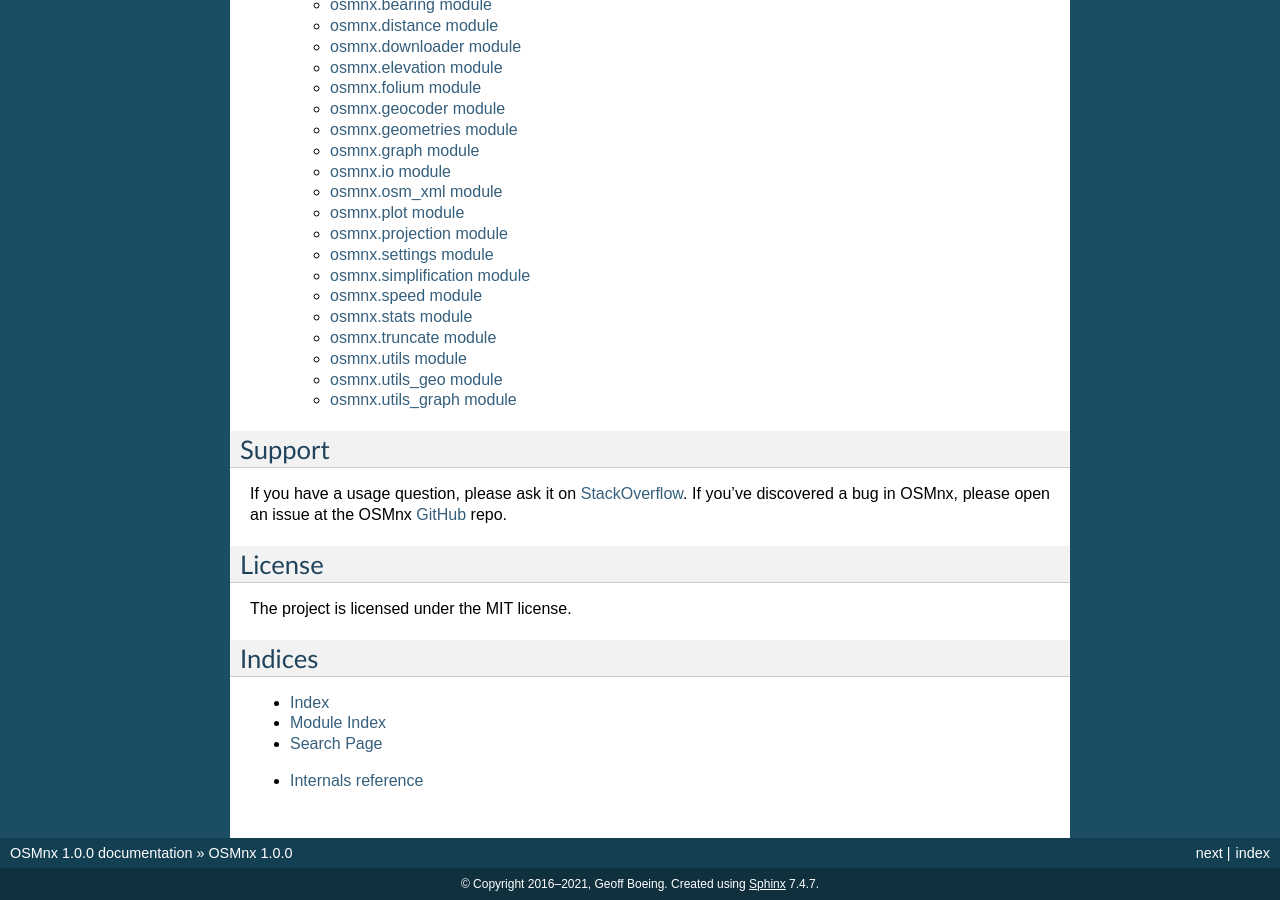
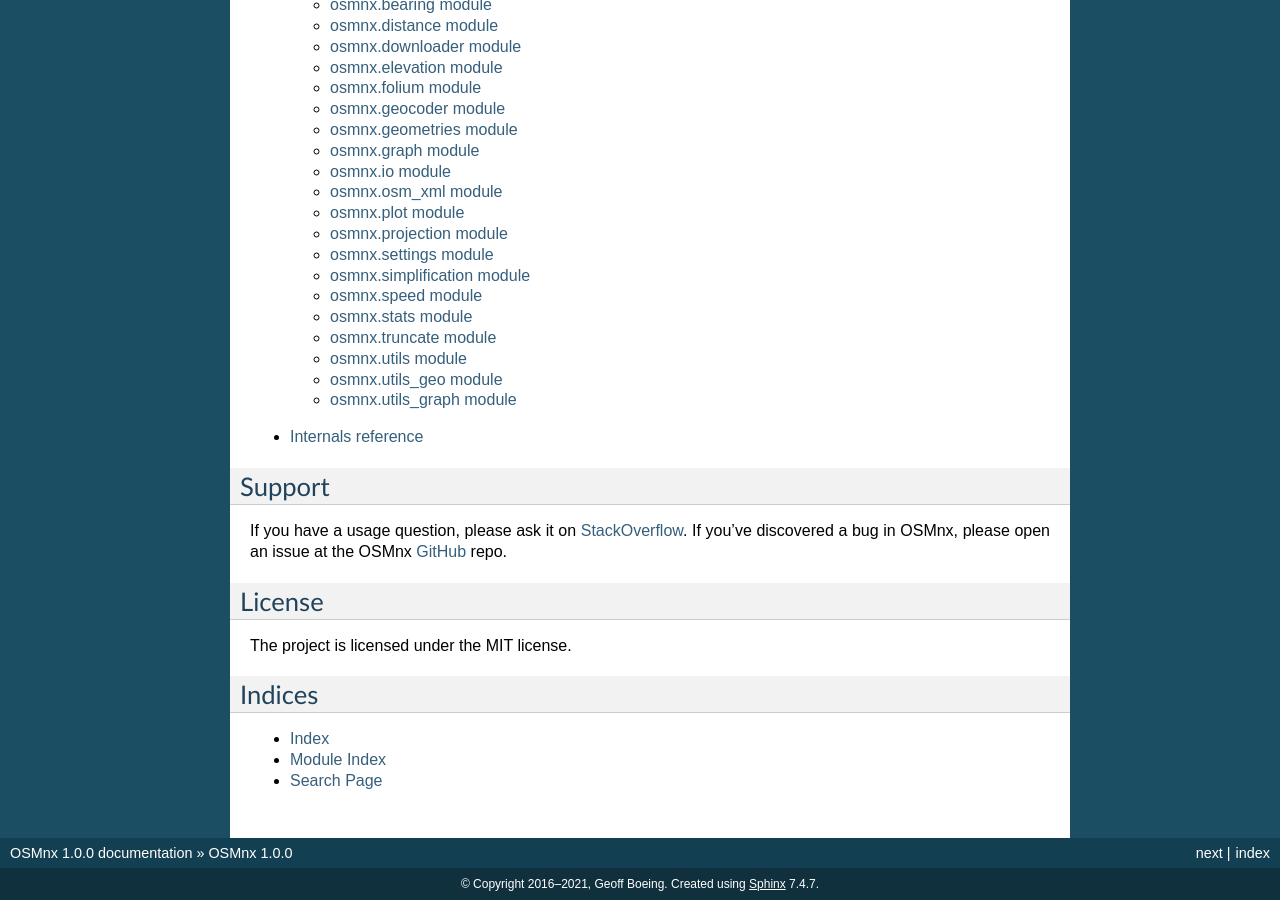
Before and after one commit to gboeing/osmnx, a Sphinx documentation site: the page built from docs/source/index.rst, in a window 1280 px wide and 900 px high, scrolled down 1650 px. Built offline with Sphinx 7.4.7, drawn with Linux system fonts in a browser that asks for light colours; part of the change alters nothing that is shown.

```diff
--- a/docs/source/index.rst
+++ b/docs/source/index.rst
@@ -76,6 +76,11 @@ Reference
 
    osmnx
 
+.. toctree::
+   :maxdepth: 1
+
+   internals
+
 
 
 Support
@@ -101,8 +106,3 @@ Indices
 * :ref:`genindex`
 * :ref:`modindex`
 * :ref:`search`
-
-.. toctree::
-   :maxdepth: 1
-
-   internals
```
